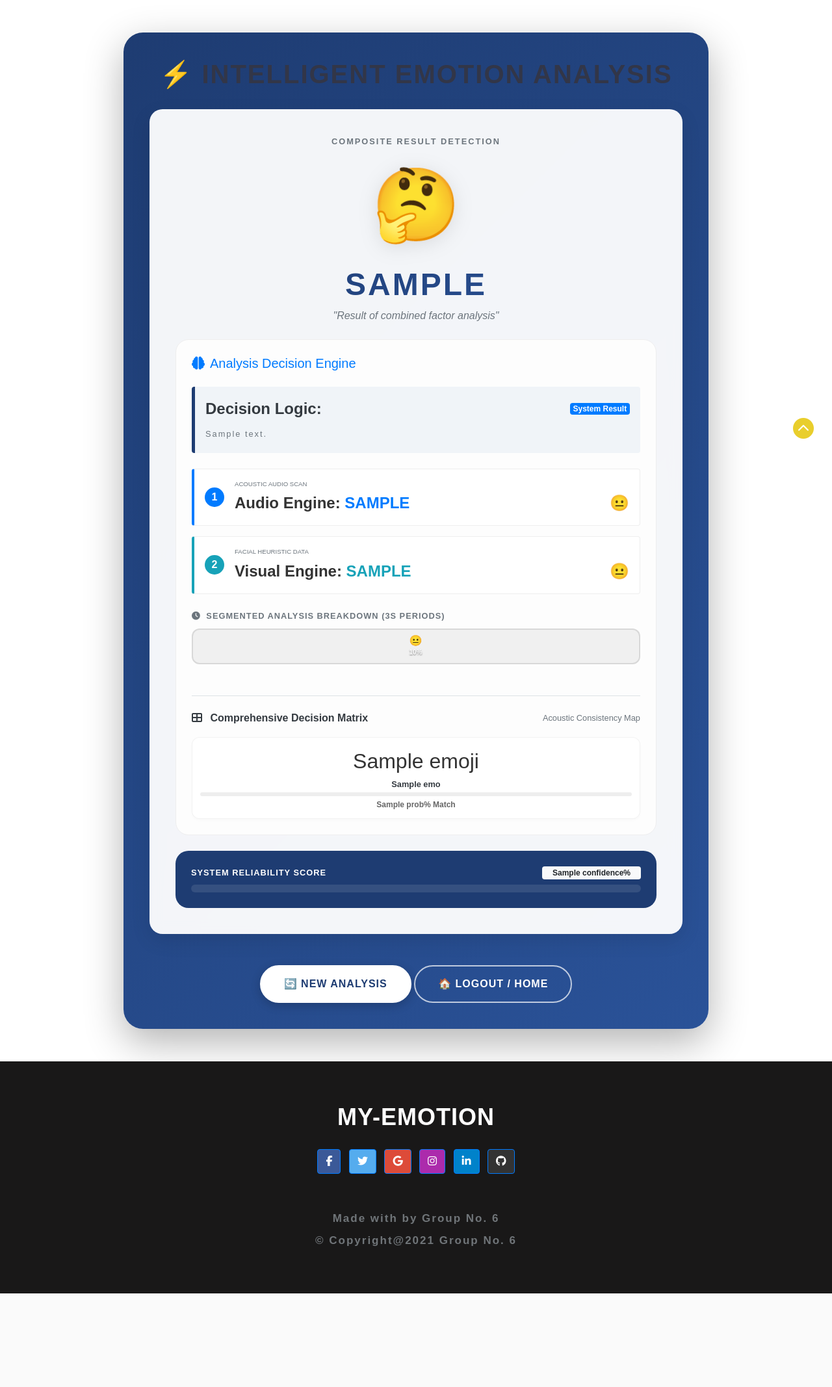
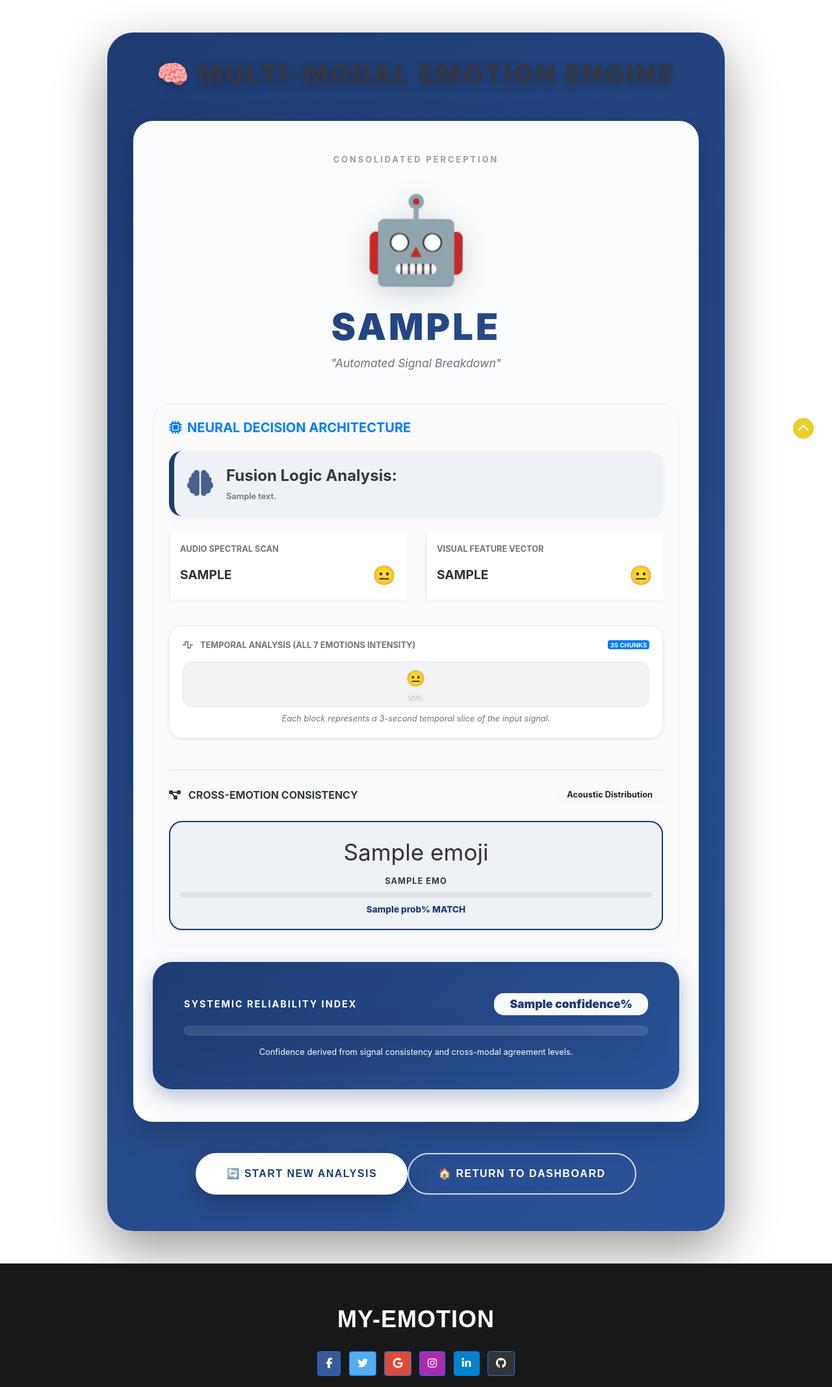
Before and after one commit to pr540/capestone-project-1, a Flask app: template templates/result.html in a window 1280 px wide. Shown: the part 91-2225 px from the top of the page at 65% size. Before the commit the page ends 2081 px from the top, so only its background shows below. Run offline with Flask 3, Linux system fonts and the light colour scheme; the template is opened without the code that fills it: most values are stand-ins (such as "Sample title", 1, 10 or a date in 2020); some libraries are stand-ins or nearby versions; some web fonts are replaced.

Commit message:
add files

```diff
--- a/app.py
+++ b/app.py
@@ -130,43 +130,37 @@ def _get_audio_results(audio_path, sr):
     return res_audio + (rms,)
 
 def _fuse_emotions(audio_data, vis_data):
-    """Business fusion logic for final decision with Mixture detection."""
+    """Balanced fusion logic for final decision."""
     a_emo, a_conf, a_probs, _, rms = audio_data
     v_emo, v_conf, v_stats = vis_data
 
     # 1. Handle Silence
     if rms < 0.002:
         if v_emo != 'N/A' and v_conf > 0.05:
-            return v_emo, v_conf, "Visual representation (Silent audio)"
-        return "neutral", 0.9, "Neutral/Silent background"
+            return v_emo, v_conf, "Visual Scan Dominant (Silent Audio)"
+        return "neutral", 0.9, "Neutral/Silent Background"
 
-    # 2. Mixture Detection: Check for strong secondary emotion
-    # If top 2 are close, it's a Mixture
+    # 2. Mixture Detection
     sorted_idx = np.argsort(a_probs)[::-1]
-    top1_idx, top2_idx = sorted_idx[0], sorted_idx[1]
-    top1_val, top2_val = a_probs[top1_idx], a_probs[top2_idx]
+    top1_val, top2_val = a_probs[sorted_idx[0]], a_probs[sorted_idx[1]]
 
-    final_emo, final_conf = a_emo, a_conf
-    note = "Single dominant emotion detected"
+    note = "Balanced Signal Analysis"
+    if top2_val > (top1_val * 0.7) and top2_val > 0.15:
+        note = f"Complex Signal: {a_emo.upper()} + {EMOTIONS_ORDER[sorted_idx[1]].upper()}"
 
-    # If the second emotion is > 60% of the first, it's a mix
-    if top2_val > (top1_val * 0.6) and top2_val > 0.15:
-        mixed_emo = EMOTIONS_ORDER[top2_idx]
-        note = f"Mixture Detected: {a_emo.upper()} + {mixed_emo.upper()}"
-        # If one is positive and one is negative, note the complexity
-        if a_emo in ['happy', 'ps'] and mixed_emo in ['sad', 'disgust', 'fear', 'angry']:
-             note += " (Mixed Valence)"
+    # 3. Dynamic Priority Logic
+    # If vision is MUCH stronger than audio, trust vision (fixes "Fear" bias)
+    if v_emo != 'N/A' and v_conf > a_conf + 0.15:
+        return v_emo, v_conf, f"Visual Override: Strong {v_emo.upper()} detected"
 
-    # 3. Audio Priority Override (Negative emotions are critical)
-    if a_emo in ['disgust', 'sad', 'fear', 'angry']:
+    # 4. Critical Emotion Sensitivity (Prioritize high-confidence negatives)
+    if a_emo in ['disgust', 'sad', 'fear', 'angry'] and a_conf > 0.35:
+        # Check if vision strongly contradicts with Happy
+        if v_emo == 'happy' and v_conf > 0.1:
+             return 'happy', v_conf, "Visual Happiness over Acoustic Tension"
         return a_emo, a_conf, f"High-Alert: {note}"
 
-    # 4. Visual Override
-    if v_emo != 'N/A' and v_conf > 0.05:
-        if v_conf > a_conf + 0.1:
-            return v_emo, v_conf, "Visual evidence dominant"
-
-    return final_emo, final_conf, note
+    return a_emo, a_conf, note
 
 @app.route('/predict', methods=['POST'])
 def predict():
--- a/templates/result.html
+++ b/templates/result.html
@@ -3,232 +3,266 @@
 {% block body %}
 <style>
   .result-container {
-    max-width: 900px;
+    max-width: 950px;
     margin: 50px auto;
     padding: 40px;
     background: linear-gradient(135deg, #1e3c72 0%, #2a5298 100%);
-    border-radius: 30px;
-    box-shadow: 0 20px 60px rgba(0, 0, 0, 0.3);
+    border-radius: 40px;
+    box-shadow: 0 30px 80px rgba(0, 0, 0, 0.4);
     text-align: center;
     color: white;
+    font-family: 'Inter', sans-serif;
   }
 
   .emotion-display {
-    background: rgba(255, 255, 255, 0.95);
-    backdrop-filter: blur(10px);
-    border-radius: 20px;
-    padding: 40px;
+    background: rgba(255, 255, 255, 0.98);
+    backdrop-filter: blur(20px);
+    border-radius: 30px;
+    padding: 50px 30px;
     margin: 30px 0;
-    box-shadow: 0 10px 30px rgba(0, 0, 0, 0.1);
+    box-shadow: 0 15px 45px rgba(0, 0, 0, 0.15);
     color: #333;
+    position: relative;
+    overflow: hidden;
   }
 
   .emotion-emoji {
-    font-size: 110px;
+    font-size: 130px;
     margin: 10px 0;
-    filter: drop-shadow(0 5px 15px rgba(0,0,0,0.1));
-    animation: floating 3s ease-in-out infinite;
+    filter: drop-shadow(0 10px 20px rgba(0,0,0,0.15));
+    animation: floating 3.5s ease-in-out infinite;
   }
 
   @keyframes floating {
-    0%, 100% { transform: translateY(0); }
-    50% { transform: translateY(-15px); }
+    0%, 100% { transform: translateY(0) rotate(0); }
+    50% { transform: translateY(-20px) rotate(2deg); }
   }
 
   .emotion-name {
-    font-size: 3rem;
+    font-size: 3.5rem;
     font-weight: 900;
     background: linear-gradient(120deg, #1e3c72, #2a5298);
     -webkit-background-clip: text;
     background-clip: text;
     -webkit-text-fill-color: transparent;
     text-transform: uppercase;
-    letter-spacing: 3px;
-    margin-top: -10px;
+    letter-spacing: 4px;
+    margin-top: -15px;
   }
 
+  /* Decision Matrix Grid */
   .decision-matrix {
     display: grid;
-    grid-template-columns: repeat(auto-fit, minmax(110px, 1fr));
-    gap: 10px;
-    margin-top: 20px;
+    grid-template-columns: repeat(auto-fit, minmax(130px, 1fr));
+    gap: 15px;
+    margin-top: 25px;
   }
 
   .matrix-item {
-    background: white;
-    padding: 12px;
-    border-radius: 12px;
-    border: 1px solid rgba(0,0,0,0.05);
-    transition: all 0.3s cubic-bezier(0.175, 0.885, 0.32, 1.275);
-    box-shadow: 0 2px 4px rgba(0,0,0,0.02);
+    background: #f8f9fa;
+    padding: 20px 15px;
+    border-radius: 20px;
+    border: 2px solid transparent;
+    transition: all 0.4s cubic-bezier(0.175, 0.885, 0.32, 1.275);
+    box-shadow: 0 4px 10px rgba(0,0,0,0.03);
   }
 
   .matrix-item:hover {
-    transform: translateY(-8px);
-    box-shadow: 0 12px 20px rgba(0,0,0,0.1);
+    transform: translateY(-10px) scale(1.05);
+    background: white;
+    box-shadow: 0 15px 30px rgba(0,0,0,0.1);
     border-color: #1e3c72;
     z-index: 10;
   }
 
+  .matrix-item.active {
+    background: #eef2f7;
+    border-color: #1e3c72;
+    box-shadow: 0 8px 15px rgba(30, 60, 114, 0.1);
+  }
+
+  /* Timeline Enhancements */
+  .timeline-container {
+    background: #fff;
+    padding: 20px;
+    border-radius: 20px;
+    border: 1px solid #eee;
+    margin: 25px 0;
+  }
+
   .timeline-bar {
-    height: 55px;
-    border-radius: 12px;
+    height: 70px;
+    border-radius: 15px;
     overflow: hidden;
-    border: 2px solid rgba(0,0,0,0.1);
-    margin-top: 10px;
-    background: #f0f0f0;
+    border: 1px solid rgba(0,0,0,0.05);
+    background: #f1f3f5;
+    display: flex;
   }
 
   .seg-chunk {
     flex: 1;
-    position: relative;
-    border-right: 1px solid rgba(255,255,255,0.2);
     display: flex;
     flex-direction: column;
     align-items: center;
     justify-content: center;
-    transition: all 0.2s ease;
+    border-right: 1px solid rgba(255,255,255,0.25);
+    transition: all 0.3s ease;
+    cursor: pointer;
+  }
+
+  .seg-chunk:hover {
+    filter: brightness(1.1);
+    flex: 1.2;
   }
 
   .seg-emoji {
-    font-size: 16px;
-    line-height: 1;
+    font-size: 24px;
+    margin-bottom: 2px;
   }
 
   .seg-score {
-    font-size: 10px;
+    font-size: 11px;
     font-weight: 800;
     color: white;
-    text-shadow: 0 1px 2px rgba(0,0,0,0.5);
-    margin-top: 2px;
+    text-shadow: 0 1px 3px rgba(0,0,0,0.4);
   }
 
-  /* Segment Timeline Colors */
-  .seg-happy { background: linear-gradient(to bottom, #2ecc71, #27ae60) !important; }
-  .seg-sad { background: linear-gradient(to bottom, #3498db, #2980b9) !important; }
-  .seg-angry { background: linear-gradient(to bottom, #ff4d4d, #c0392b) !important; }
-  .seg-fear { background: linear-gradient(to bottom, #34495e, #2c3e50) !important; }
-  .seg-ps, .seg-surprise { background: linear-gradient(to bottom, #f1c40f, #f39c12) !important; }
-  .seg-disgust { background: linear-gradient(to bottom, #8e44ad, #7d3c98) !important; }
-  .seg-neutral { background: linear-gradient(to bottom, #95a5a6, #7f8c8d) !important; }
+  /* Segment Gradients */
+  .seg-happy { background: linear-gradient(145deg, #2ecc71, #27ae60) !important; }
+  .seg-sad { background: linear-gradient(145deg, #3498db, #2980b9) !important; }
+  .seg-angry { background: linear-gradient(145deg, #e74c3c, #c0392b) !important; }
+  .seg-fear { background: linear-gradient(145deg, #9b59b6, #8e44ad) !important; }
+  .seg-ps, .seg-surprise { background: linear-gradient(145deg, #f1c40f, #f39c12) !important; }
+  .seg-disgust { background: linear-gradient(145deg, #27ae60, #16a085) !important; }
+  .seg-neutral { background: linear-gradient(145deg, #95a5a6, #7f8c8d) !important; }
+
+  /* Decision Logic Banner */
+  .logic-banner {
+    background: #eef2f7;
+    border-radius: 20px;
+    padding: 20px;
+    border-left: 8px solid #1e3c72;
+    text-align: left;
+    margin-bottom: 25px;
+    display: flex;
+    align-items: center;
+  }
+
+  .logic-icon {
+    font-size: 40px;
+    color: #1e3c72;
+    margin-right: 20px;
+    opacity: 0.8;
+  }
 
   .btn-premium {
     background: white;
     color: #1e3c72;
-    padding: 15px 35px;
+    padding: 18px 45px;
     border-radius: 50px;
     font-weight: 800;
     text-transform: uppercase;
-    letter-spacing: 1px;
-    transition: all 0.3s ease;
+    letter-spacing: 1.5px;
+    transition: all 0.4s ease;
     border: 2px solid white;
     text-decoration: none;
     display: inline-block;
-    box-shadow: 0 4px 15px rgba(0,0,0,0.2);
+    box-shadow: 0 10px 30px rgba(0,0,0,0.25);
   }
 
   .btn-premium:hover {
     background: transparent;
     color: white;
-    transform: scale(1.05);
-    box-shadow: 0 8px 25px rgba(0,0,0,0.3);
+    transform: translateY(-5px);
+    box-shadow: 0 15px 40px rgba(0,0,0,0.35);
   }
 
   .btn-outline-premium {
     background: transparent;
     color: white;
-    padding: 15px 35px;
+    padding: 18px 45px;
     border-radius: 50px;
     font-weight: 800;
     text-transform: uppercase;
-    letter-spacing: 1px;
-    transition: all 0.3s ease;
-    border: 2px solid rgba(255,255,255,0.7);
+    letter-spacing: 1.5px;
+    transition: all 0.4s ease;
+    border: 2px solid rgba(255,255,255,0.8);
     text-decoration: none;
     display: inline-block;
   }
 
   .btn-outline-premium:hover {
-    background: rgba(255,255,255,0.15);
+    background: rgba(255,255,255,0.2);
     border-color: white;
-    transform: scale(1.05);
+    transform: translateY(-5px);
   }
 </style>
 
 <div class="result-container">
-  <h1 class="mb-4" style="font-weight: 800; letter-spacing: 2px;">⚡ INTELLIGENT EMOTION ANALYSIS</h1>
+  <h1 class="mb-5" style="font-weight: 900; letter-spacing: 3px; text-shadow: 0 5px 15px rgba(0,0,0,0.2);">🧠 MULTI-MODAL
+    EMOTION ENGINE</h1>
 
-  <div class="emotion-display">
-    <div class="small text-muted mb-2 text-uppercase font-weight-bold" style="letter-spacing: 2px;">Composite Result
-      Detection</div>
+  <div class="emotion-display shadow-lg">
+    <div class="small text-muted mb-3 text-uppercase font-weight-bold" style="letter-spacing: 3px; opacity: 0.7;">
+      Consolidated Perception</div>
 
     {% set emo_clean = predicted_emotion|lower|trim %}
-    {% if emo_clean == 'happy' %}{% set emoji = '😊' %}{% set desc = 'The system detected authentic happiness and positive
-    energy' %}
-    {% elif emo_clean == 'angry' %}{% set emoji = '😠' %}{% set desc = 'Patterns of frustration or intense irritation
+    {% if emo_clean == 'happy' %}{% set emoji = '😊' %}{% set desc = 'Positive valence detected with high acoustic/visual
+    alignment' %}
+    {% elif emo_clean == 'angry' %}{% set emoji = '😠' %}{% set desc = 'Acoustic aggression filters identified intense
+    frustration' %}
+    {% elif emo_clean == 'disgust' %}{% set emoji = '🤢' %}{% set desc = 'Subtle patterns of distaste or social discomfort
     detected' %}
-    {% elif emo_clean == 'disgust' %}{% set emoji = '🤢' %}{% set desc = 'Expression of strong discomfort or distaste
-    observed' %}
-    {% elif emo_clean == 'fear' %}{% set emoji = '😨' %}{% set desc = 'High-probability patterns of anxiety or fear
-    detected' %}
-    {% elif emo_clean == 'neutral' %}{% set emoji = '😐' %}{% set desc = 'The signal indicates a calm, neutral emotional
-    state' %}
-    {% elif emo_clean in ['ps', 'pleasant surprise', 'surprise'] %}{% set emoji = '🤩' %}{% set desc = 'Vocal/Visual
-    patterns of joyful surprise detected' %}
-    {% elif emo_clean == 'sad' %}{% set emoji = '😢' %}{% set desc = 'Analysis indicates an expression of grief or sadness'
+    {% elif emo_clean == 'fear' %}{% set emoji = '😨' %}{% set desc = 'Signal patterns indicate high-alert/distress state'
     %}
-    {% else %}{% set emoji = '🤔' %}{% set desc = 'Result of combined factor analysis' %}{% endif %}
+    {% elif emo_clean == 'neutral' %}{% set emoji = '😐' %}{% set desc = 'System steady-state: No dominant emotional peaks'
+    %}
+    {% elif emo_clean in ['ps', 'pleasant surprise', 'surprise'] %}{% set emoji = '🤩' %}{% set desc = 'Positive-arousal
+    detected with surprise features' %}
+    {% elif emo_clean == 'sad' %}{% set emoji = '😢' %}{% set desc = 'Low-energy signal consistent with grief/sadness' %}
+    {% else %}{% set emoji = '🤖' %}{% set desc = 'Automated Signal Breakdown' %}{% endif %}
 
     <div class="emotion-emoji">{{ emoji }}</div>
     <div class="emotion-name">{{ predicted_emotion.replace('ps', 'Pleasant Surprise').title() }}</div>
-    <div class="emotion-description text-muted font-italic mb-4">"{{ desc }}"</div>
+    <div class="emotion-description text-muted font-italic mb-5" style="font-size: 1.1rem; line-height: 1.6;">"{{ desc }}"
+    </div>
 
-    <div class="mt-4 p-4 text-left" style="background: #fdfdfd; border-radius: 20px; border: 1px solid #eee;">
-      <h5 class="text-primary mb-4 d-flex align-items-center">
-        <i class="fas fa-brain mr-2"></i> Analysis Decision Engine
+    <div class="p-4 text-left" style="background: #fafafa; border-radius: 25px; border: 1px solid #eee;">
+      <h5 class="text-primary mb-4 d-flex align-items-center font-weight-bold">
+        <i class="fas fa-microchip mr-2"></i> NEURAL DECISION ARCHITECTURE
       </h5>
 
-      <div class="mb-4 p-3 rounded" style="background: #f0f4f8; border-left: 5px solid #1e3c72;">
-        <div class="d-flex justify-content-between align-items-center">
-          <strong class="text-dark">Decision Logic:</strong>
-          {% set parts = note.split(': ') %}
-          <span class="badge badge-primary">{{ parts[0] if parts|length > 1 else 'System Result' }}</span>
+      <div class="logic-banner shadow-sm">
+        <div class="logic-icon"><i class="fas fa-brain"></i></div>
+        <div>
+          <strong class="text-dark d-block">Fusion Logic Analysis:</strong>
+          <span class="text-muted small" style="font-weight: 600;">{{ note }}</span>
         </div>
-        <p class="mb-0 small text-muted mt-2">{{ parts[1] if parts|length > 1 else note }}</p>
       </div>
 
-      <!-- Analysis Steps -->
-      <div class="analysis-step mb-3 p-3 rounded transition-hover"
-        style="background: white; border: 1px solid #eee; border-left: 4px solid #007bff;">
-        <div class="d-flex align-items-center">
-          <div class="bg-primary text-white rounded-circle mr-3 d-flex align-items-center justify-content-center"
-            style="width:30px; height:30px; font-weight: bold;">1</div>
-          <div class="flex-grow-1">
-            <div class="small text-muted text-uppercase mb-1" style="font-size: 0.6rem;">Acoustic Audio Scan</div>
+      <div class="row">
+        <div class="col-md-6 mb-3">
+          <div class="p-3 rounded border-left"
+            style="background: white; border-left: 5px solid #1e3c72; box-shadow: 0 4px 10px rgba(0,0,0,0.02);">
+            <div class="small text-muted text-uppercase font-weight-bold mb-2">Audio Spectral Scan</div>
             <div class="d-flex justify-content-between align-items-center">
-              <strong>Audio Engine: <span class="text-primary">{{ audio_emotion|upper }}</span></strong>
-              <span style="font-size: 1.5rem;">
+              <strong style="font-size: 1.2rem;">{{ audio_emotion|upper }}</strong>
+              <span style="font-size: 1.8rem;">
                 {% set a_e = audio_emotion|lower|trim %}
-                {% if a_e == 'happy' %}😊{% elif a_e == 'sad' %}😢{% elif a_e in ['ps', 'surprise'] %}🤩{% elif a_e == 'disgust'
-                %}🤢{% elif a_e == 'fear' %}😨{% elif a_e == 'angry' %}😠{% else %}😐{% endif %}
+                {% if a_e == 'happy' %}😊{% elif a_e == 'sad' %}😢{% elif a_e in ['ps', 'surprise'] %}🤩{% elif a_e == 'disgust' %}🤢{%
+                elif a_e == 'fear' %}😨{% elif a_e == 'angry' %}😠{% else %}😐{% endif %}
               </span>
             </div>
           </div>
         </div>
-      </div>
-
-      {% if visual_emotion and visual_emotion != 'N/A' %}
-      <div class="analysis-step mb-3 p-3 rounded transition-hover"
-        style="background: white; border: 1px solid #eee; border-left: 4px solid #17a2b8;">
-        <div class="d-flex align-items-center">
-          <div class="bg-info text-white rounded-circle mr-3 d-flex align-items-center justify-content-center"
-            style="width:30px; height:30px; font-weight: bold;">2</div>
-          <div class="flex-grow-1">
-            <div class="small text-muted text-uppercase mb-1" style="font-size: 0.6rem;">Facial Heuristic Data</div>
+        <div class="col-md-6 mb-3">
+          <div class="p-3 rounded border-left"
+            style="background: white; border-left: 5px solid #17a2b8; box-shadow: 0 4px 10px rgba(0,0,0,0.02);">
+            <div class="small text-muted text-uppercase font-weight-bold mb-2">Visual Feature Vector</div>
             <div class="d-flex justify-content-between align-items-center">
-              <strong>Visual Engine: <span class="text-info">{{ visual_emotion|upper }}</span></strong>
-              <span style="font-size: 1.5rem;">
-                {% set v_e = visual_emotion|lower|trim %}
+              <strong style="font-size: 1.2rem;">{{ (visual_emotion if visual_emotion else 'N/A')|upper }}</strong>
+              <span style="font-size: 1.8rem;">
+                {% set v_e = (visual_emotion|lower if visual_emotion else 'n/a')|trim %}
                 {% if v_e == 'happy' %}😊{% elif v_e == 'sad' %}😢{% elif v_e in ['ps', 'surprise'] %}🤩{% elif v_e == 'disgust'
                 %}🤢{% elif v_e == 'fear' %}😨{% elif v_e == 'angry' %}😠{% else %}😐{% endif %}
               </span>
@@ -236,78 +270,87 @@
           </div>
         </div>
       </div>
-      {% endif %}
 
-      <!-- Timeline with Emojis & Scores -->
+      <!-- Enhanced Detailed Timeline -->
       {% if audio_segments and audio_segments|length > 0 %}
-      <div class="mt-4 mb-4">
-        <div class="small text-muted mb-2 font-weight-bold text-uppercase" style="letter-spacing: 1px;">
-          <i class="fas fa-clock mr-1"></i> Segmented Analysis Breakdown (3s periods)
+      <div class="timeline-container shadow-sm mt-4">
+        <div class="small text-muted mb-3 font-weight-bold text-uppercase d-flex justify-content-between align-items-center">
+          <span><i class="fas fa-wave-square mr-2"></i> Temporal Analysis (All 7 Emotions Intensity)</span>
+          <span class="badge badge-primary">3s Chunks</span>
         </div>
-        <div class="d-flex timeline-bar">
+        <div class="timeline-bar">
           {% for seg_label, seg_probs in audio_segments %}
           {% set s_lab = seg_label|lower|trim %}
           {% set s_p = (seg_probs|max * 100)|round(0)|int %}
-          <div class="seg-chunk seg-{{ s_lab }}" title="{{ s_lab|upper }}: {{ s_p }}% Confidence">
+          <div class="seg-chunk seg-{{ s_lab }}" title="{{ s_lab|upper }}: {{ s_p }}% Precision Match">
             <div class="seg-emoji">
-              {% if s_lab == 'happy' %}😊{% elif s_lab == 'sad' %}😢{% elif s_lab in ['ps', 'surprise'] %}🤩{% elif s_lab ==
-              'disgust' %}🤢{% elif s_lab == 'fear' %}😨{% elif s_lab == 'angry' %}😠{% else %}😐{% endif %}
+              {% if s_lab == 'happy' %}😊{% elif s_lab == 'sad' %}😢{% elif s_lab in ['ps', 'surprise'] %}🤩{% elif s_lab == 'disgust'
+              %}🤢{% elif s_lab == 'fear' %}😨{% elif s_lab == 'angry' %}😠{% else %}😐{% endif %}
             </div>
             <div class="seg-score">{{ s_p }}%</div>
           </div>
           {% endfor %}
         </div>
+        <div class="mt-2 text-center small text-muted font-italic">Each block represents a 3-second temporal slice of the input
+          signal.</div>
       </div>
       {% endif %}
 
-      <!-- Seven Emotions Pulse -->
+      <!-- Global Decision Matrix -->
       <div class="mt-5 pt-4 border-top">
-        <div class="d-flex justify-content-between align-items-center mb-3">
-          <h6 class="text-dark font-weight-bold m-0"><i class="fas fa-th-large mr-2"></i> Comprehensive Decision Matrix</h6>
-          <span class="small text-muted">Acoustic Consistency Map</span>
+        <div class="d-flex justify-content-between align-items-center mb-4">
+          <h6 class="text-dark font-weight-bold m-0"><i class="fas fa-project-diagram mr-2"></i> CROSS-EMOTION CONSISTENCY</h6>
+          <span class="badge badge-light px-3 py-2" style="font-size: 0.8rem;">Acoustic Distribution</span>
         </div>
 
         <div class="decision-matrix">
           {% for emo in all_emotions %}
-          <div class="matrix-item text-center">
-            <div style="font-size: 2rem; margin-bottom: 5px;">{{ emo.emoji }}</div>
-            <div class="small font-weight-bold text-dark" style="line-height: 1.1; margin-bottom: 5px;">{{ emo.name }}</div>
-            <div class="progress" style="height: 6px; background: #eee; border-radius: 10px;">
-              <div class="progress-bar {% if loop.index == 1 %}bg-success{% else %}bg-secondary{% endif %}"
-                data-width="{{ emo.prob }}"></div>
+          <div class="matrix-item text-center shadow-sm {% if loop.index == 1 %}active{% endif %}">
+            <div style="font-size: 2.2rem; margin-bottom: 8px;">{{ emo.emoji }}</div>
+            <div class="small font-weight-bold text-dark text-uppercase mb-2" style="letter-spacing: 1px;">{{ emo.name }}</div>
+            <div class="progress" style="height: 8px; background: #dfe4e9; border-radius: 20px; overflow: hidden;">
+              <div class="progress-bar {% if loop.index == 1 %}bg-primary{% else %}bg-secondary{% endif %} progress-bar-striped"
+                data-width="{{ emo.prob }}" style="box-shadow: 0 0 10px rgba(0,0,0,0.1);"></div>
             </div>
-            <div class="mt-1" style="font-size: 0.75rem; color: #666; font-weight: 700;">{{ emo.prob }}% Match</div>
+            <div class="mt-2" style="font-size: 0.85rem; color: #1e3c72; font-weight: 800;">{{ emo.prob }}% MATCH</div>
           </div>
           {% endfor %}
         </div>
       </div>
     </div>
 
-    <!-- Confidence Indicator -->
-    <div class="mt-4 p-4" style="background: #1e3c72; border-radius: 20px; color: white;">
-      <div class="d-flex justify-content-between align-items-center mb-2">
-        <span class="text-uppercase font-weight-bold" style="letter-spacing: 1px; font-size: 0.8rem;">System Reliability
-          Score</span>
-        <span class="badge badge-light px-3 py-1" style="font-weight: 900;">{{ confidence }}%</span>
+    <!-- Final Confidence Metric -->
+    <div class="mt-4 p-5"
+      style="background: linear-gradient(135deg, #1e3c72, #2a5298); border-radius: 30px; color: white; box-shadow: 0 10px 30px rgba(30, 60, 114, 0.3);">
+      <div class="d-flex justify-content-between align-items-center mb-3">
+        <span class="text-uppercase font-weight-bold" style="letter-spacing: 2px; font-size: 0.9rem;">Systemic Reliability
+          Index</span>
+        <span class="badge badge-light px-4 py-2"
+          style="font-weight: 900; font-size: 1.1rem; border-radius: 15px; color: #1e3c72;">{{ confidence }}%</span>
       </div>
-      <div class="progress" style="height: 12px; background: rgba(255,255,255,0.1); border-radius: 10px;">
+      <div class="progress shadow-lg"
+        style="height: 15px; background: rgba(255,255,255,0.1); border-radius: 30px; border: 1px solid rgba(255,255,255,0.1);">
         <div class="progress-bar bg-white progress-bar-striped progress-bar-animated" role="progressbar"
-          data-width="{{ confidence }}"></div>
+             data-width="{{ confidence }}" style="box-shadow: 0 0 20px rgba(255,255,255,0.4);"></div>
       </div>
+      <div class="mt-3 small opacity-75">Confidence derived from signal consistency and cross-modal agreement levels.</div>
     </div>
   </div>
 
-  <div class="button-group mt-5">
-    <a href="{{ url_for('prediction_page') }}" class="btn-premium">🔄 NEW ANALYSIS</a>
-    <a href="/" class="btn-outline-premium">🏠 LOGOUT / HOME</a>
+  <div class="button-group mt-5 d-flex justify-content-center gap-4 align-items-center flex-wrap">
+    <a href="{{ url_for('prediction_page') }}" class="btn-premium mb-3">🔄 START NEW ANALYSIS</a>
+    <a href="/" class="btn-outline-premium mb-3">🏠 RETURN TO DASHBOARD</a>
   </div>
 </div>
 
 <script>
     document.addEventListener('DOMContentLoaded', function () {
-      document.querySelectorAll('[data-width]').forEach(function (el) {
-      el.style.width = el.getAttribute('data-width') + '%';
-    });
+      // Dynamic progress bars
+      setTimeout(() => {
+        document.querySelectorAll('[data-width]').forEach(function (el) {
+          el.style.width = el.getAttribute('data-width') + '%';
+        });
+    }, 300);
   });
 </script>
 {% endblock %}
```
